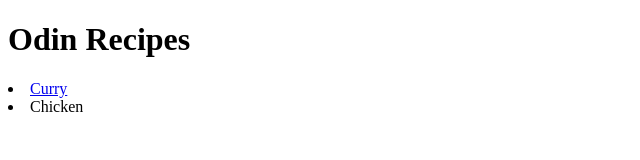
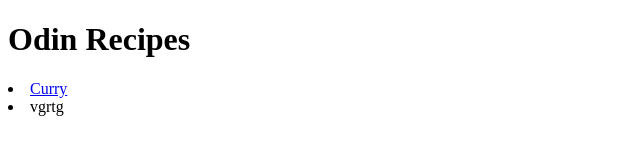
Before and after one commit to k-cp/odin-recipes, a plain HTML site: page index.html in a window 1280 px wide. Shown: the full height of the page, 0-640 px from the left. Drawn offline with Linux system fonts and the light colour scheme.

Commit message:
Create new file

```diff
--- a/index.html
+++ b/index.html
@@ -9,7 +9,7 @@
     <h1>Odin Recipes</h1>
     <uo>
         <li><a href="recipes/curry.html" target="_blank" rel="noopener noreferer">Curry</a></li>
-        <li><a>Chicken</a></li>
+        <li><a>vgrtg</a></li>
     </uo>
 
 </body>
```
